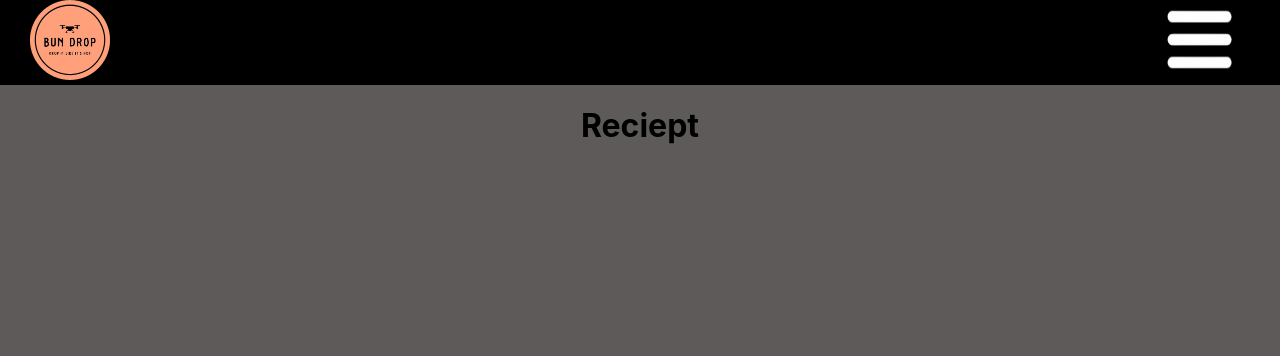
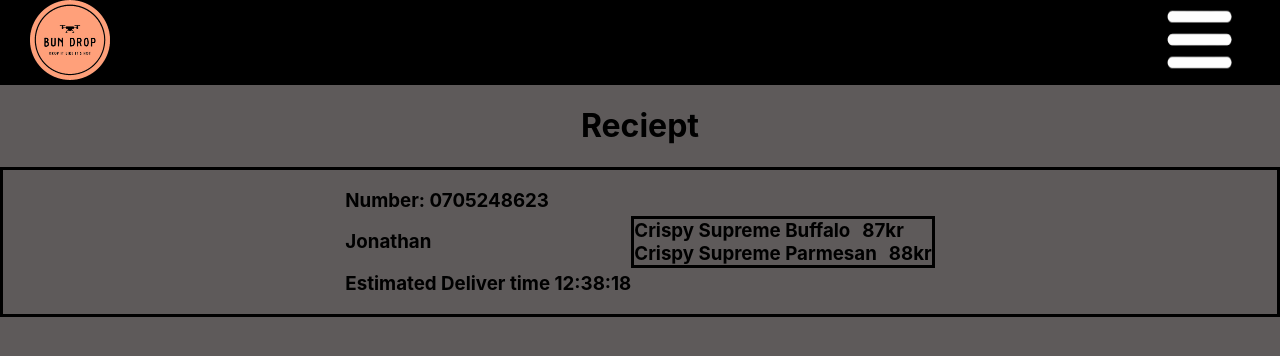
Before and after one commit to Jontzey/bundrop, a React (Create React App) app: page /receipt in a window 1280 px wide. Shown: the top 356 px of the page. Built offline with nearby package versions, Linux system fonts and the light colour scheme; data requests are answered from the project's data file.

Commit message:
Visa component update
Form does now POST data
aswell prevents pay again but if refresh happens it will show payment options again

```diff
--- a/BunDrop.json
+++ b/BunDrop.json
@@ -62,5 +62,29 @@
     }
   ],
   "Receipt": [
+    {
+      "DeliverTime": "12:38:18",
+      "Number": "0705248623",
+      "Order": [
+        {
+          "id": 0,
+          "name": "Crispy Supreme Buffalo",
+          "price": 87,
+          "image": "https://max-images.futureordering.com/images/product/13294/E582D72BA21492BE7D88BEFAB4F5DE60D/326x303.PNG"
+        },
+        {
+          "id": 1,
+          "name": "Crispy Supreme Parmesan",
+          "price": 88,
+          "image": "https://max-images.futureordering.com/images/product/13295/0137F814A3DEF2C0271B6702C284721FD/326x303.PNG"
+        }
+      ],
+      "Name": "Jonathan",
+      "Email": "Jontes_666@hotmail.com",
+      "Adress": "Tröskvägen",
+      "City": "Glemmingebro",
+      "HouseNumber": "14",
+      "id": 2
+    }
   ]
 }
--- a/src/App.css
+++ b/src/App.css
@@ -211,3 +211,10 @@ h2{
   border-radius: 40px;
   cursor: pointer;
 }
+
+
+
+
+.reciepStyle{
+  margin: 0;
+}
--- a/src/components/Receipt.jsx
+++ b/src/components/Receipt.jsx
@@ -21,17 +21,24 @@ function Receipt() {
             <div className='recieptOnC' style={{display:"flex", alignItems:"center", justifyContent:"center"}}><h1>Reciept</h1></div>
             {
                 reciept.slice().reverse().map((r) => (
-                    <div style={{display:"flex", flexDirection:"column", alignItems:"center", border:"solid"}} >
-                        <h2>Number: {r.Number}</h2>
-                        {
-                            r.order.map((b) => (
-                                <div style={{display:"flex", gap:"10px", alignItems:"center"}} >
-                                    <h3>{b.name}</h3>
-                                    <h3>{b.price}kr</h3>
+                    <div style={{display:"flex", flexDirection:"row", alignItems:"center", border:"solid", justifyContent:"center"}} >
+                        <div>
+                        <h3>Number: {r.Number}</h3>
+                            <h3>{r.Name}</h3>
+                            <h3>Estimated Deliver time {r.DeliverTime}</h3>
+                        </div>
+                        <div style={{border:"solid"}} >
+                               {
+                            r.Order.map((b) => (
+                                <div style={{display:"flex", gap:"12px", alignItems:"center", flexDirection:"row"}} >
+                                    <h3 className='reciepStyle'>{b.name}</h3>
+                                    <h3 className='reciepStyle' >{b.price}kr</h3>
                                 </div>
+
                             ))
                         }
-                        <h3>Estimated Deliver time {r.DeliverTime}</h3>
+                        </div>
+
                     </div>
                 ))
             }
--- a/src/components/SwishPay.jsx
+++ b/src/components/SwishPay.jsx
@@ -61,7 +61,7 @@ function SwishPay() {
             'Accept': 'application/json',
             'Content-Type': 'application/json'
             },
-          body: JSON.stringify({DeliverTime:delivirytime.toLocaleTimeString(),Number:SwishNumber, order:Orders})
+          body: JSON.stringify({DeliverTime:delivirytime.toLocaleTimeString(),Number:SwishNumber, Order:Orders})
     })
         localStorage.clear();
         setIsPayed(true);
--- a/src/components/VisaPay.jsx
+++ b/src/components/VisaPay.jsx
@@ -1,22 +1,108 @@
-import React from 'react';
+import React, { useState,useEffect } from 'react';
+
+import { Link } from 'react-router-dom';
+
+
+function VisaPay() {
+
+    const [fullname, setFullname] = useState("");
+    const [email, setEmail] = useState("");
+    const [adress, setAdress] = useState("");
+    const [city, setCity] = useState("");
+    const [houseNumber, setHouseNumber] = useState("");
+    const [phone, setPhone] = useState("");
+    const [isPayed, setIsPayed] = useState(false);
+
+    const [orders, setOrders] = useState([]);
+    useEffect(() => {
+        let finalOrder = localStorage.getItem("CartItems");
+
+        if(!finalOrder){
+            finalOrder = [];
+        }
+        else{
+            finalOrder = JSON.parse(finalOrder);
+        }
+        setOrders(finalOrder);
+    },[])
 
 
 
+    function handleSubmit(event) {
+        // används för att stoppa den vanliga handlingen som normalt sett skulle ske när ett event inträffar. I en formulärsituation används det för att förhindra att formuläret skickas och att sidan laddas om. Istället kan du använda JavaScript-kod för att hantera inskickandet på ett anpassat sätt, till exempel genom att validera data eller göra en API-förfrågan.
+        event.preventDefault();
 
-function VisaPay() {
+        let currentTime = new Date();
+        let mintime = 20;
+        let maxtime = 60;
+        let randomtime = Math.floor(Math.random() * (maxtime - mintime + 1)) + mintime;
+
+        let delivirytime = new Date(currentTime.getTime() + randomtime * 60000)
+        fetch("http://localhost:9000/Receipt",  {
+            method: "POST",
+            headers:
+            {
+                'Accept': 'application/json',
+                'Content-Type': 'application/json'
+            },
+            body: JSON.stringify({DeliverTime:delivirytime.toLocaleTimeString(),
+                Number:phone,
+                Order:orders,
+                Name:fullname,
+                Email:email,
+                Adress:adress,
+                City:city,
+                HouseNumber:houseNumber,
+
+            })
+        }).then((res) => {
+            if(res.ok) {
+                localStorage.clear();
+                setIsPayed(true);
+                console.log(isPayed);
+
+            }
+        })
+
+
+    }
     return ( <div>
-        <form style={{display:"flex", flexDirection:"column", alignItems:"center", marginTop:"30px", gap:"20px"}}>
-            <h1 style={{color:"whitesmoke"}}> Visa Payment</h1>
-            <label>Firstname:</label>
-            <input type="text" />
-            <label>Lastname:</label>
-            <input type="text" />
-            <label>Address:</label>
-            <input type="text" />
-            <label>Phone number:</label>
-            <input type="tel" />
-            <button type='submit'>Submit</button>
-        </form>
+
+        {
+                !isPayed ?(
+
+                                <form onSubmit={handleSubmit} style={{display:"flex", flexDirection:"column", alignItems:"center", marginTop:"30px", gap:"20px"}}>
+                                    <h1 style={{color:"whitesmoke"}}> Visa Payment</h1>
+                                    <label>Fullname:</label>
+                                    <input type="text" value={fullname} onChange={(event) => setFullname(event.target.value)} />
+
+                                    <label>Email:</label>
+                                    <input type="text" value={email} onChange={(event) => setEmail(event.target.value)} />
+
+                                    <label>City:</label>
+                                    <input type="text" value={city} onChange={(event) => setCity(event.target.value)} />
+
+                                    <label>Address:</label>
+                                    <input type="text" value={adress} onChange={(event) => setAdress(event.target.value)} />
+
+                                    <label>House number:</label>
+                                    <input type="text" value={houseNumber} onChange={(event) => setHouseNumber(event.target.value)} />
+
+                                    <label>Phone number:</label>
+                                    <input type="text" value={phone} onChange={(event) => setPhone(event.target.value)} />
+
+                                    <button type='submit'>Submit</button>
+                                </form>
+
+                ):
+                (
+                    <div>
+                        <h1>Congratz you Order is on the way!</h1>
+                        <h2> Visit Reciept to check you order</h2>
+                        <Link to={"/receipt"}><button>Reciepts</button></Link>
+                    </div>
+                )
+            }
     </div> );
 }
 
```
